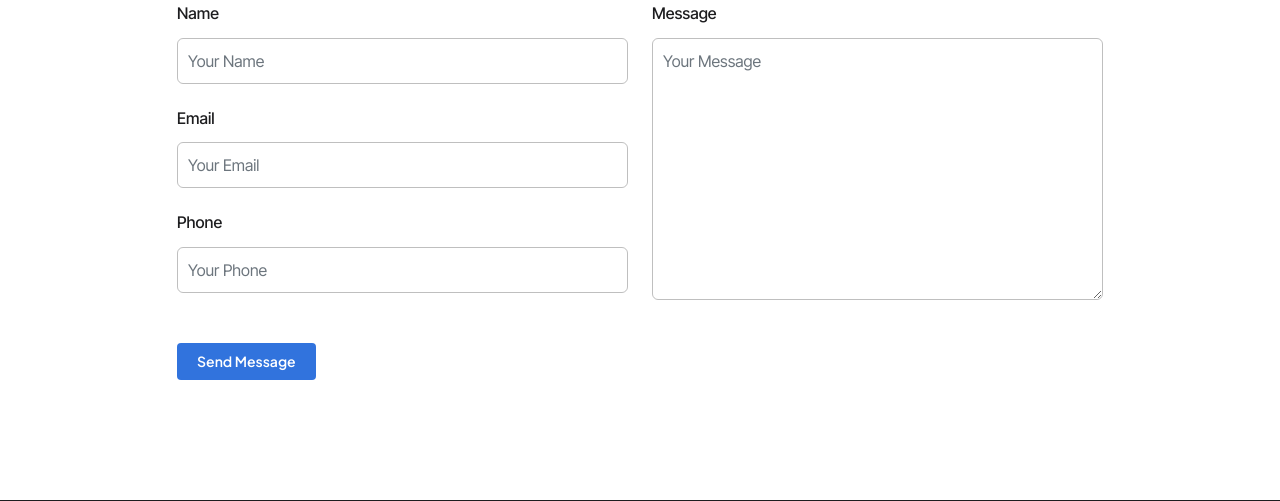
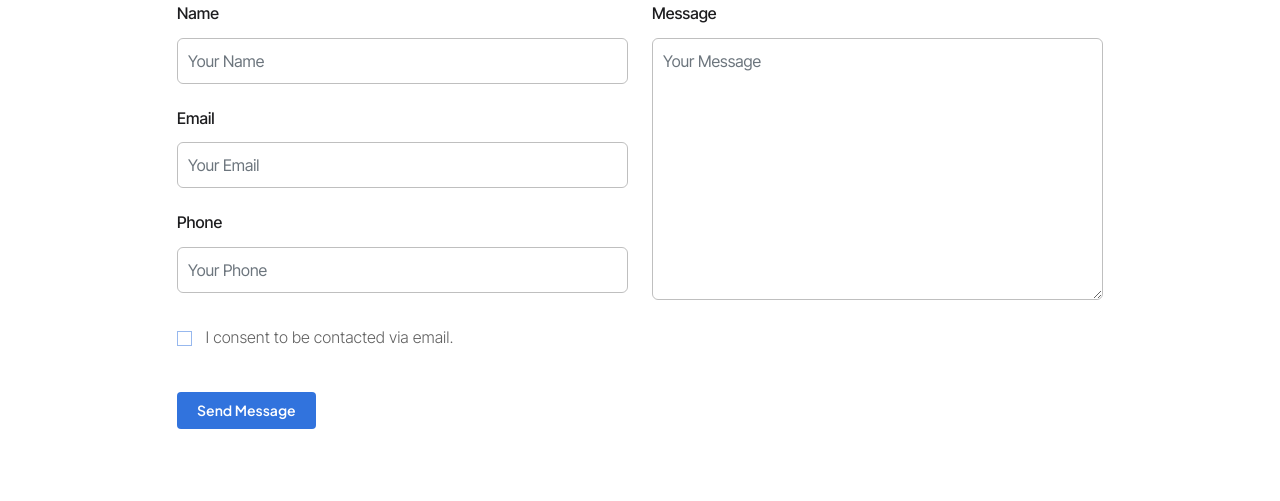
Before and after one commit to sud5/Custom, a PHP site: page /contact.php?sent=1 in a window 1280 px wide. Shown: the part 850-1351 px from the top of the page. Run offline with PHP 8.4, Linux system fonts and the light colour scheme; some libraries are stand-ins or nearby versions.

Commit message:
add consent

```diff
--- a/contact.php
+++ b/contact.php
@@ -117,12 +117,12 @@
                 </section>
 
                 <section>
-                    <?php if($sent == 1 ){ ?>
+                    <?php if ($sent == 1) { ?>
                         <div class="message" id="closableMessage">
                             <button class="close-btn" onclick="closeMessage()">&times;</button>
                             Thanks for your mail, Someone from our team will get back withing 24 hours!!
                         </div>
-                    <?php } elseif($sent == 2) { ?>
+                    <?php } elseif ($sent == 2) { ?>
                         <div class="message" id="closableMessage">
                             <button class="close-btn" onclick="closeMessage()">&times;</button>
                             Due to technical issue not able to get your message please try after some time or connect us at connect@2pisolutions.com!!
@@ -154,6 +154,13 @@
                                             <div class="field-set mb20">
                                                 <span class="d-label">Message</span>
                                                 <textarea name="message" id="message" class="form-control" placeholder="Your Message" required></textarea>
+                                            </div>
+                                        </div>
+
+                                        <div class="col-lg-6 col-md-6">
+                                            <div class="field-set mb20">
+                                                <input type="checkbox" id="consent" name="consent" value=1 required>
+                                                <label for="vehicle1"> I consent to be contacted via email.</label><br>
                                             </div>
                                         </div>
                                     </div>
```
Also changed, not shown: mail.php (+13 -11 lines). Lines whose indentation alone changed are shown as unchanged.
